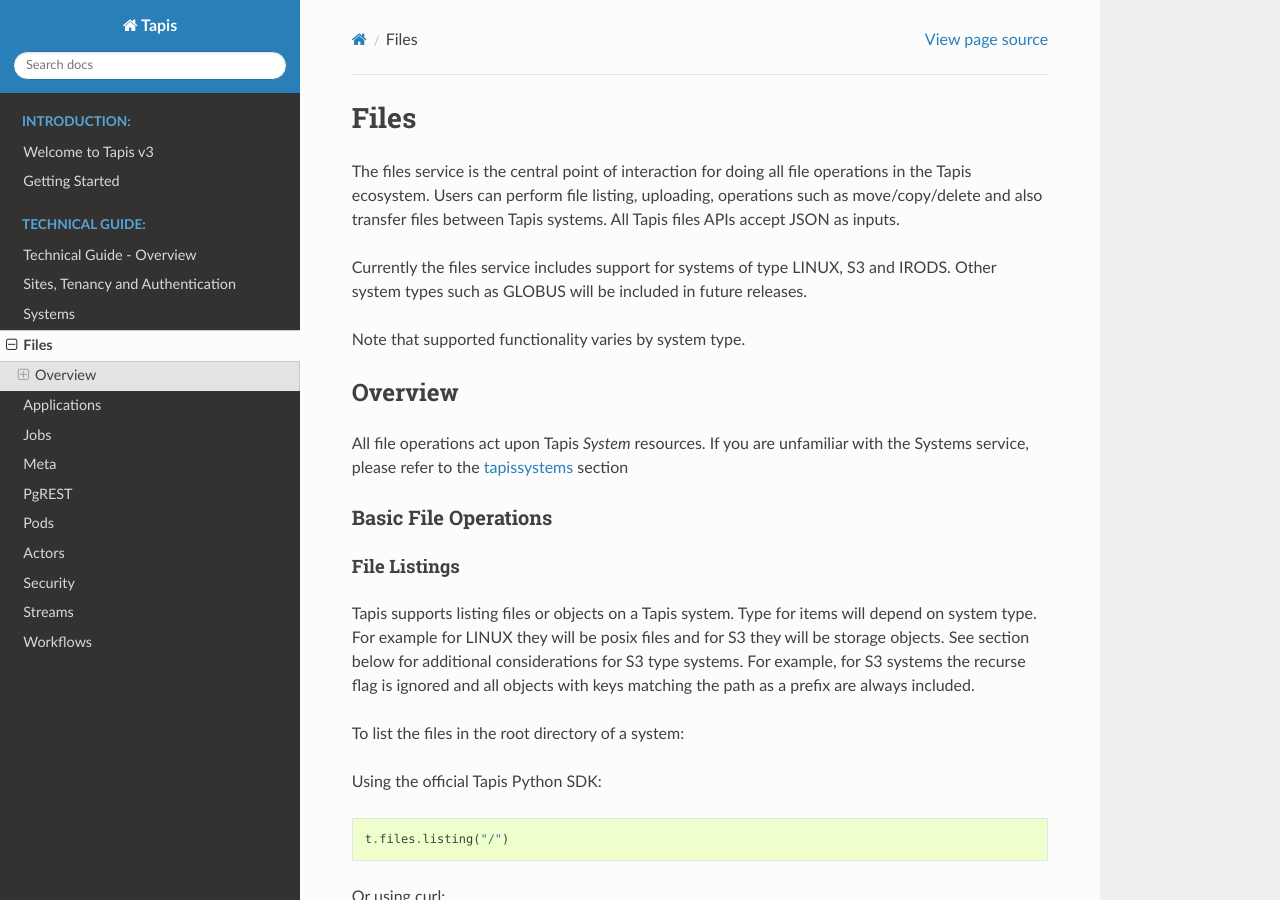
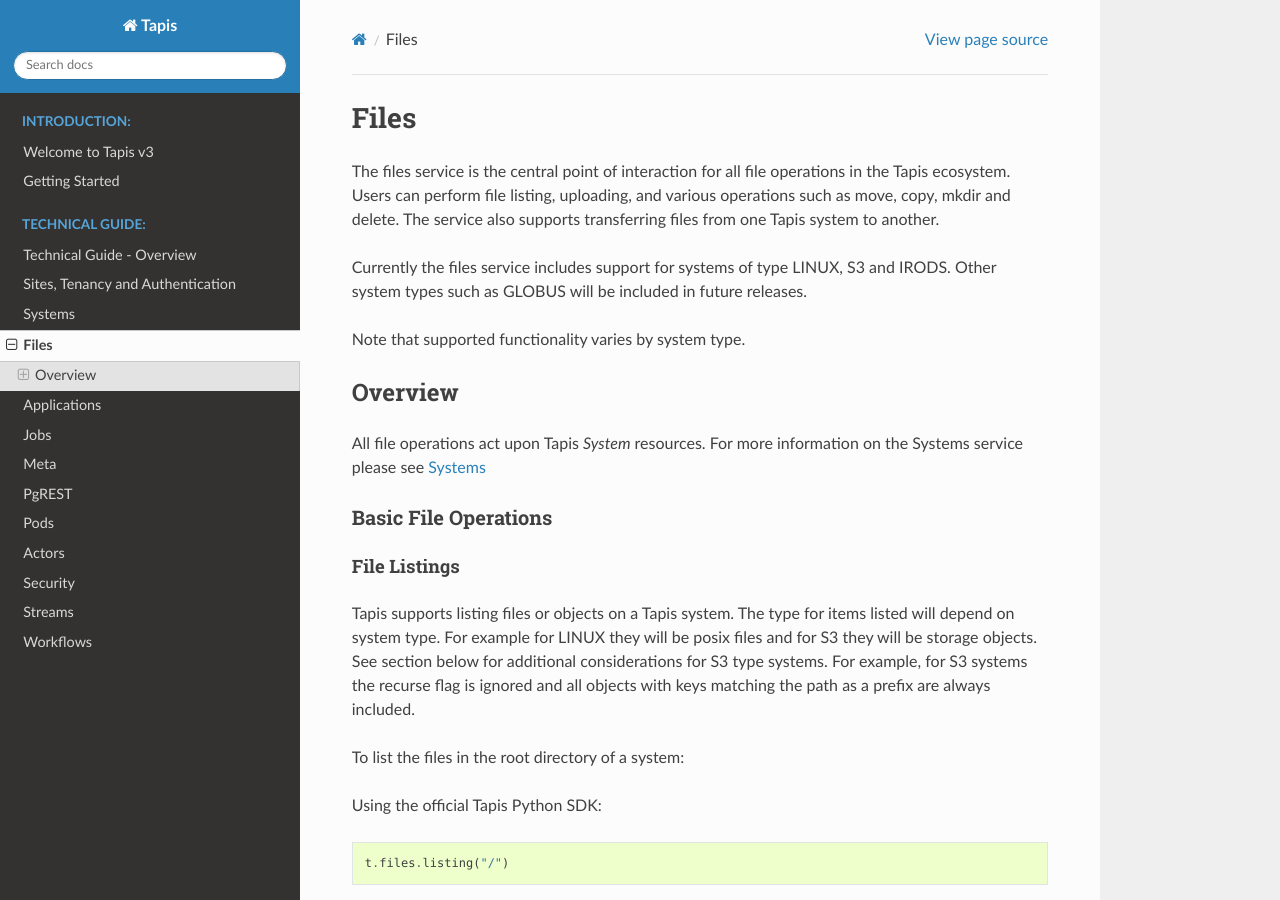
Before and after one commit to tapis-project/documentation, a Sphinx documentation site: the page built from source/technical/files.rst, in a window 1280 px wide and 900 px high. Built offline with Sphinx 7.4.7 and the Read the Docs theme 2.0.0, drawn with Linux system fonts in a browser that asks for light colours; some of the changed text lies outside the part shown.

Commit message:
Files: minor cleanup and fixes.

```diff
--- a/source/technical/files.rst
+++ b/source/technical/files.rst
@@ -4,9 +4,9 @@
 Files
 =====
 
-The files service is the central point of interaction for doing all file operations in the Tapis ecosystem. Users can
-perform file listing, uploading, operations such as move/copy/delete and also transfer files between Tapis systems.
-All Tapis files APIs accept JSON as inputs.
+The files service is the central point of interaction for all file operations in the Tapis ecosystem. Users can
+perform file listing, uploading, and various operations such as move, copy, mkdir and delete.
+The service also supports transferring files from one Tapis system to another.
 
 Currently the files service includes support for systems of type LINUX, S3 and IRODS. Other system types such as
 GLOBUS will be included in future releases.
@@ -16,11 +16,9 @@
 ----------
 Overview
 ----------
+.. _Systems: https://tapis.readthedocs.io/en/latest/technical/systems.html
 
-All file operations act upon Tapis *System* resources. If you are unfamiliar with the Systems service, please refer to the
-tapissystems_ section
-
-.. _tapissystems:
+All file operations act upon Tapis *System* resources. For more information on the Systems service please see Systems_
 
 ^^^^^^^^^^^^^^^^^^^^^^^
 Basic File Operations
@@ -30,7 +28,7 @@
 File Listings
 ++++++++++++++++++
 
-Tapis supports listing files or objects on a Tapis system. Type for items will depend on system type.
+Tapis supports listing files or objects on a Tapis system. The type for items listed will depend on system type.
 For example for LINUX they will be posix files and for S3 they will be storage objects. See section below for
 additional considerations for S3 type systems. For example, for S3 systems the recurse flag is ignored and all objects
 with keys matching the path as a prefix are always included.
@@ -124,8 +122,8 @@
 Move/Copy
 ++++++++++++++++++
 
-To move or copy a file or directory using the files service, make a PUT request with
-the path to the current location of the file or folder.
+To move or copy a file or directory using the files service, make a PUT request using the path to the current location
+of the file or folder.
 
 For example, to copy a file located at `/file1.txt` to `/subdir/file1.txt`
 
@@ -146,7 +144,7 @@
 Delete
 ++++++++++++++++++
 
-To delete a file or folder, issue a DELETE request on the path to the resource
+To delete a file or folder, issue a DELETE request for the path to be removed.
 
 .. code-block:: shell
 
@@ -165,10 +163,9 @@
 File Uploads
 ++++++++++++++++++
 
-To upload a new file to the files service, POST a file to the service. The file will be placed at
-the location specified in the `{path}` parameter in the request. Not all system types support this operation.
-For example, given the system `my-system`, and you want to insert the file in a folder located
-at `/folderA/folderB/folderC`:
+To upload a file use a POST request. The file will be placed at the location specified in the `{path}` parameter
+in the request. Not all system types support this operation.
+For example, given the system `my-system`, to insert a file in a folder located at `/folderA/folderB/folderC`:
 
 Using the official Tapis Python SDK:
 
@@ -221,26 +218,26 @@
 
 :startByte: integer - Start at byte N of the file
 :count: integer - Return this number of bytes after startByte
-:zip: boolean - Zip the contents of the folder
+:zip: boolean - Zip the contents of a folder
 
 Header Parameters
 
-:more: integer - Return 1 KB chunks of UTF-8 encoded text from a file starting after page *more*.  This call can be used to page through a text based file. Note that if the contents of the file are not textual (such as an image file or other binary format) the output will be bizarre.
+:more: integer - Return 1 KB chunks of UTF-8 encoded text from a file starting after page *more*. This call can be used to page through a text based file. Note that if the contents of the file are not textual (such as an image file or other binary format), the output will be bizarre.
 
 
 ^^^^^^^^^^^^^^^^^^^^^^^
 File Permissions
 ^^^^^^^^^^^^^^^^^^^^^^^
 
-Permissions model - Only the system *owner* may grant or revoke permissions on a storage system. The
-Tapis permissions are also *not* duplicated or otherwise implemented in the underlying storage system.
+Permissions model - Only the system *owner* may grant or revoke Tapis permissions for paths on a system.
+The Tapis permissions are also *not* duplicated or otherwise implemented in the underlying storage system.
 
 
 ++++++++++++++++++
 Grant permissions
 ++++++++++++++++++
 
-Lets say our user :code:`aturing` has a storage system with ID :code:`aturing-storage`. Alan wishes to allow his collaborator
+Lets say our user :code:`aturing` has a system with ID :code:`aturing-storage`. Alan wishes to allow his collaborator
 :code:`aeinstein` to view the results of an experiment located at :code:`/experiment1`
 
 
@@ -299,13 +296,17 @@
 for the overall transfer to be completed successfully. A transfer task has a STATUS which is updated as the transfer
 progresses. The states possible for a transfer are:
 
-ACCEPTED - The initial request has been processed and saved.
-IN_PROGRESS - The bill of materials has been created and transfers are either in flight or awaiting resources to begin
-FAILED - The transfer failed. There are many reasons
-COMPLETED - The transfer completed successfully, all files have been transferred to the target system
+ACCEPTED
+  The initial request has been processed and saved.
+IN_PROGRESS
+  The bill of materials has been created and transfers are either in flight or waiting to begin.
+FAILED
+  The transfer failed.
+COMPLETED
+  The transfer completed successfully, all files have been transferred to the target system.
 
-Unauthenticated HTTP endpoints are also possible to use as a source for transfers. This
-method can be utilized to include outputs from other APIs into Tapis jobs.
+Unauthenticated HTTP endpoints are also possible to use as a source for transfers.
+This method can be utilized to include outputs from other APIs into Tapis jobs.
 
 
 ++++++++++++++++++
```
Also changed, not shown: other parts of source/technical/files.rst (+7 -7 lines).
